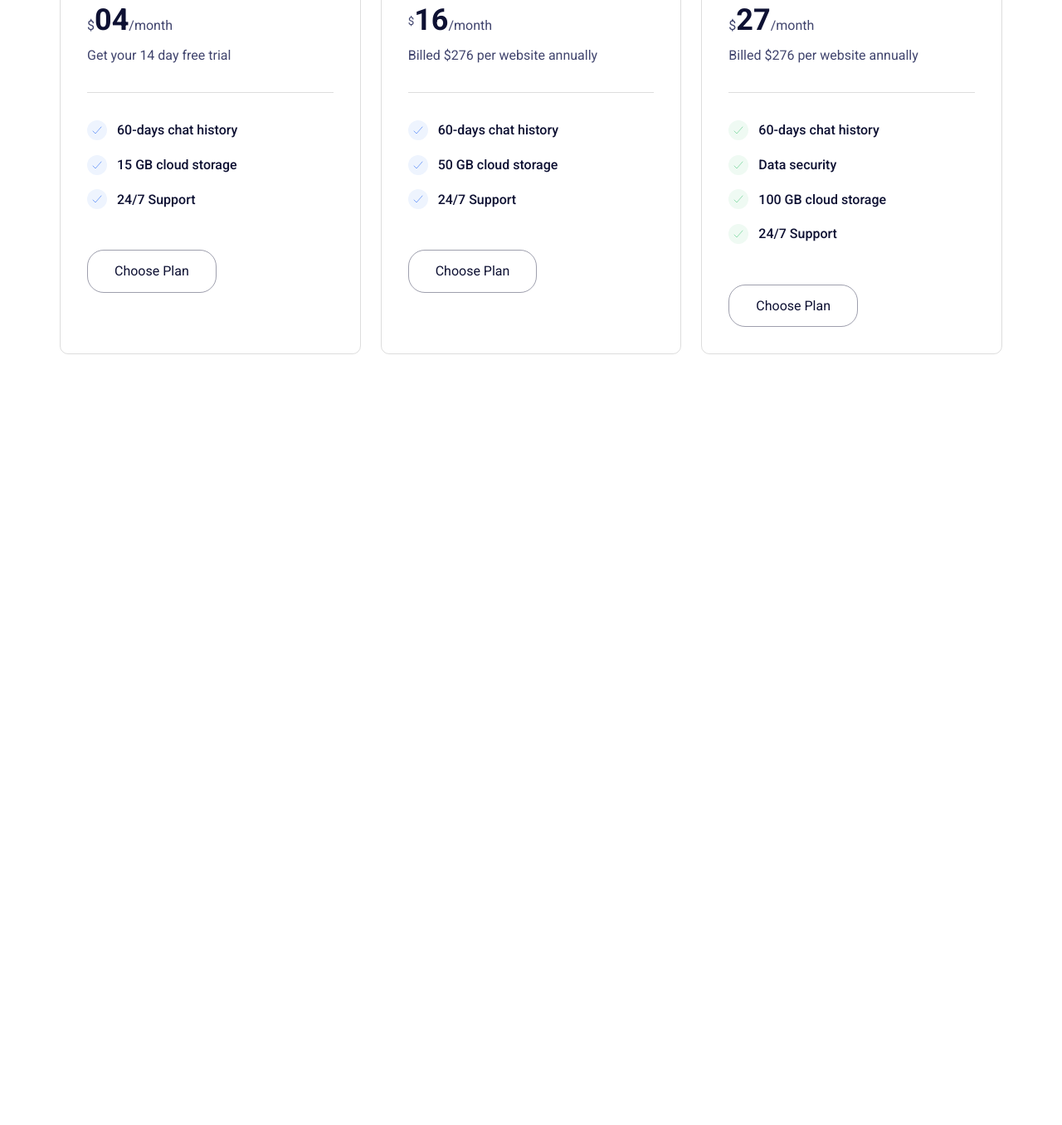
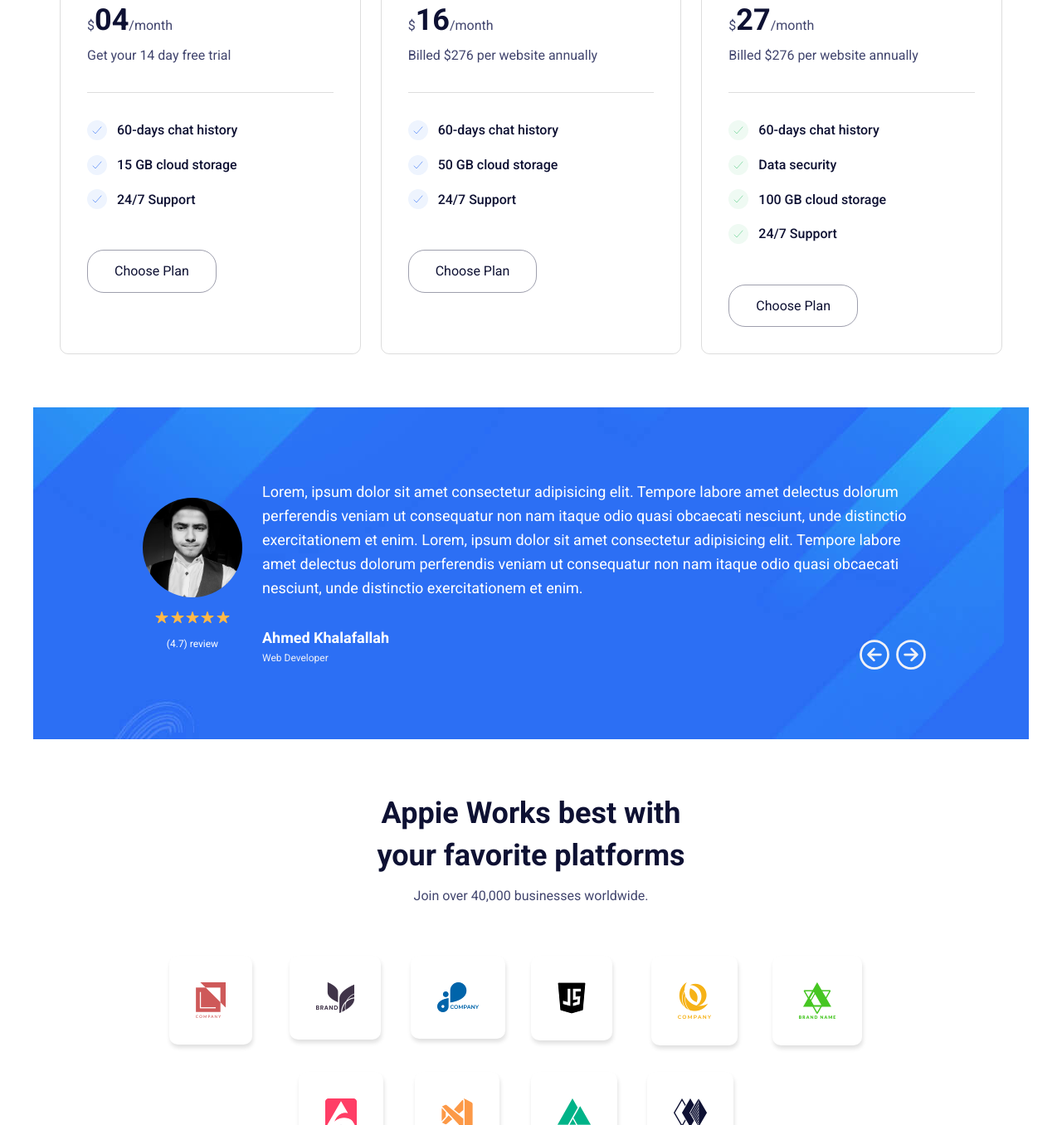
Before and after one commit to AhmedKhalafallah1999/Appie-Website-1st, a plain HTML site: page index.html in a window 1280 px wide. Shown: the part 5173-6529 px from the top of the page at 83% size. Before the commit the page ends 5664 px from the top, so only its background shows below. Drawn offline with nearby package versions, Linux system fonts and the light colour scheme.

Commit message:
Section Platform and Review section added

```diff
--- a/css/general.css
+++ b/css/general.css
@@ -63,6 +63,12 @@ body {
   margin: 0 auto;
   padding: 0 3.2rem;
 }
+.container-special-2{
+  width: 62.4rem;
+  margin: 0 auto;
+  padding: 0 3.2rem;
+
+}
 a {
   text-decoration: none;
   color: #41456e;
@@ -84,6 +90,9 @@ a {
 .margin-top-section-medium {
   margin-top: 6.4rem;
 }
+.margin-bottom-medium {
+  margin-bottom: 3.2rem;
+}
 button{
   border: none;
 
--- a/css/style.css
+++ b/css/style.css
@@ -291,7 +291,9 @@ li {
   justify-content: center;
   column-gap: 8rem;
 }
-.icon-content-card {
+.icon-content-card,
+.first-row img,
+.second-row img {
   background: #ffffff;
   box-shadow: 1px 4px 5px rgba(0, 0, 0, 0.12), 0 0px 0px rgba(0, 0, 0, 0.24);
   text-align: center;
@@ -505,3 +507,84 @@ li {
 }
 .get-started {
 }
+
+/***********************************/
+/* Review section  */
+/***********************************/
+
+.section-review {
+  background: url(../img/review.jpeg);
+  height: 50%;
+  display: flex;
+  position: relative;
+}
+.section-content-review {
+  display: flex;
+  align-items: center;
+  gap: 2.4rem;
+}
+.img-review {
+  display: flex;
+  flex-direction: column;
+  align-items: center;
+  gap: 1.6rem;
+}
+.img-review img {
+  height: 12rem;
+  border-radius: 50%;
+}
+.review .icon-section-review {
+  color: #ffb848;
+  font-size: 1.6rem;
+}
+.review-number {
+  color: #fff;
+  font-size: 1.2rem;
+}
+.review-post {
+  font-size: 1.8rem;
+  color: #fff;
+  line-height: 1.6;
+}
+.post {
+}
+.By {
+  font-weight: 700;
+}
+.jop {
+  font-size: 1.2rem;
+  color: #f0f1f7;
+}
+.icon-review {
+  position: absolute;
+  right: 10%;
+  bottom: 0%;
+}
+.icon-left {
+  display: flex;
+}
+.icon-review-sign {
+  color: #f0f1f7;
+  font-size: 4.4rem;
+}
+
+/***********************************/
+/* Platform section  */
+/***********************************/
+
+.text-platform-heading {
+  line-height: 1.4;
+}
+.first-row {
+  display: grid;
+  grid-template-columns: 1fr 1fr 1fr 1fr 1fr 1fr;
+}
+.first-row img,
+.second-row img {
+  /* background inherit from how it work section */
+  border-radius: 1rem;
+}
+.second-row {
+  display: grid;
+  grid-template-columns: 1fr 1fr 1fr 1fr;
+}
--- a/index.html
+++ b/index.html
@@ -371,7 +371,7 @@
           </div>
         </div>
       </section>
-      <section class="section-download  margin-bottom-section-medium">
+      <section class="section-download margin-bottom-section-medium">
         <div class="container">
           <div class="section-content">
             <p class="title-download">Download Our App</p>
@@ -463,7 +463,8 @@
           <div class="pricing-card">
             <p class="preicing-card-title">Sweet</p>
             <p class="pricing-per-month">
-              <sup>$</sup><strong class="strong-price">16</strong>/month
+              <span class="sign-dollar">$</span
+              ><strong class="strong-price">16</strong>/month
             </p>
             <p class="price-offer padding-bottom-medium">
               Billed $276 per website annually
@@ -540,6 +541,87 @@
           </div>
         </div>
       </section>
+      <section class="section-review container margin-bottom-section-medium">
+        <div class="section-content-review container-special">
+          <div class="img-review">
+            <img src="img/people/khalaf.webp" alt="Hanson Deck" />
+            <div class="review">
+              <ion-icon class="icon-section-review" name="star"></ion-icon>
+              <ion-icon class="icon-section-review" name="star"></ion-icon>
+              <ion-icon class="icon-section-review" name="star"></ion-icon>
+              <ion-icon class="icon-section-review" name="star"></ion-icon>
+              <ion-icon class="icon-section-review" name="star"></ion-icon>
+            </div>
+            <p class="review-number">(4.7) review</p>
+          </div>
+          <div class="review-post">
+            <p class="post margin-bottom-medium">
+              Lorem, ipsum dolor sit amet consectetur adipisicing elit. Tempore
+              labore amet delectus dolorum perferendis veniam ut consequatur non
+              nam itaque odio quasi obcaecati nesciunt, unde distinctio
+              exercitationem et enim. Lorem, ipsum dolor sit amet consectetur
+              adipisicing elit. Tempore labore amet delectus dolorum perferendis
+              veniam ut consequatur non nam itaque odio quasi obcaecati
+              nesciunt, unde distinctio exercitationem et enim.
+            </p>
+            <p class="By">Ahmed Khalafallah</p>
+            <p class="jop">Web Developer</p>
+          </div>
+          <div class="icon-review">
+            <div class="icon-left">
+              <ion-icon
+                class="icon-review-sign"
+                name="arrow-back-circle-outline"
+              ></ion-icon>
+              <ion-icon
+                class="icon-review-sign"
+                name="arrow-forward-circle-outline"
+              ></ion-icon>
+            </div>
+          </div>
+        </div>
+      </section>
+      <section class="section-platform margin-bottom-section-medium">
+        <div class="container">
+          <div class="section-title padding-bottom-medium">
+            <h2
+              class="secondry-heading price-content-position padding-bottom-small text-platform-heading"
+            >
+              Appie Works best with<br />
+              your favorite platforms
+            </h2>
+            <div
+              class="secondry-heading-description price-content-position padding-bottom-medium"
+            >
+              <p class="tertiary-heading price-content-position">
+                Join over 40,000 businesses worldwide.
+              </p>
+            </div>
+          </div>
+          <div
+            class="discover-content container-special padding-bottom-medium"
+          >
+          <div class="platform-logo container-special">
+            <div class="first-row padding-bottom-medium">
+            <img src="img/sponsers/sponser-1.png" alt"">
+            <img src="img/sponsers/sponser-2.png" alt"">
+            <img src="img/sponsers/sponser-3.png" alt"">
+            <img src="img/sponsers/sponser-4.png" alt"">
+            <img src="img/sponsers/sponser-5.png" alt"">
+            <img src="img/sponsers/sponser-6.png" alt"">
+            </div>
+            <div class="second-row container-special-2">
+              <img src="img/sponsers/sponser-7.png" alt"">
+            <img src="img/sponsers/sponser-8.png" alt"">
+            <img src="img/sponsers/sponser-9.png" alt"">
+            <img src="img/sponsers/sponser-10.png" alt"">
+            </div>
+
+
+          </div>
+        </div>
+        </div>
+      </section>
     </main>
   </body>
 </html>
```
Also changed, not shown: img/people/khalaf.webp (added), img/review.jpeg (added). Lines whose indentation alone changed are shown as unchanged.
